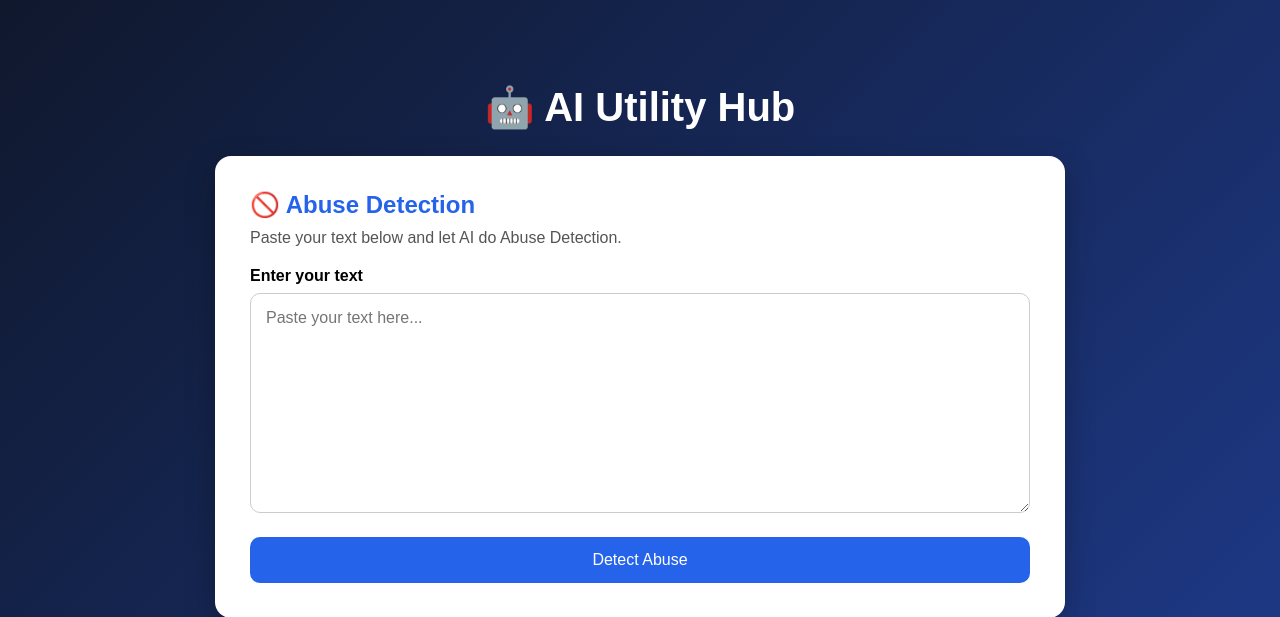
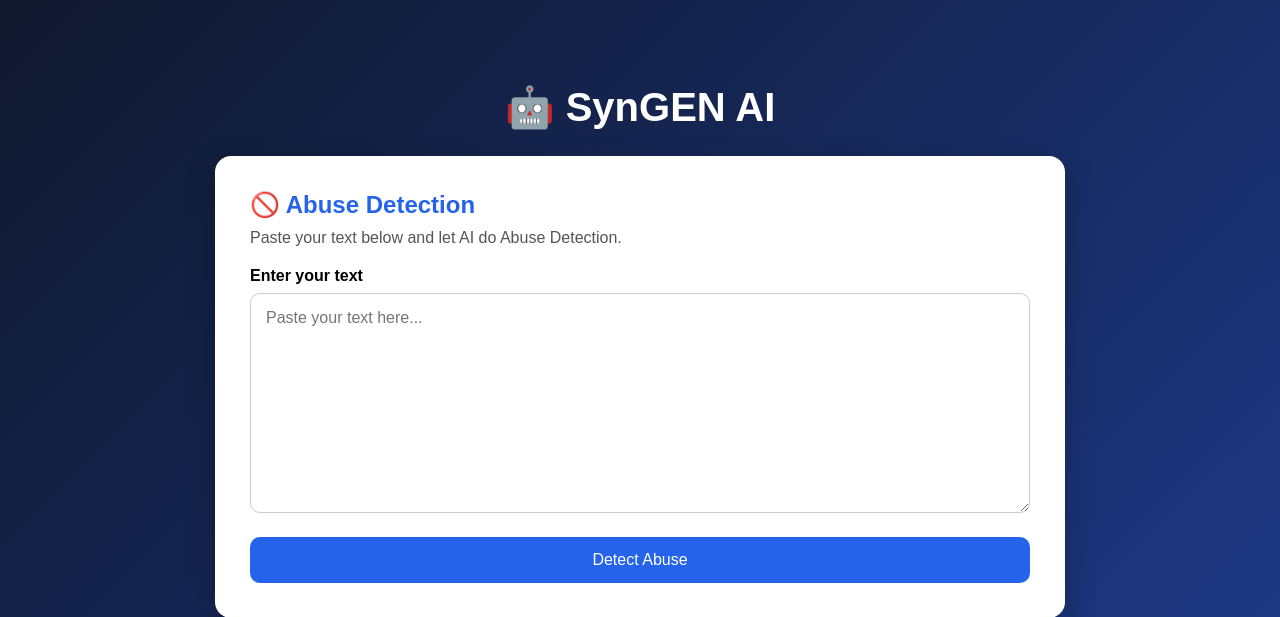
Before and after one commit to vaibhav01-source/project, a Flask app: page /abuse_det in a window 1280 px wide. Shown: the part 49-666 px from the top of the page. Run offline with Flask 3, Linux system fonts and the light colour scheme; the visitor is signed in with stand-in values (Sample User, id 1).

Commit message:
Update navigation links and header title

```diff
--- a/templates/abuse_det.html
+++ b/templates/abuse_det.html
@@ -16,7 +16,7 @@
             <a href="/profile">🏠 Dashboard</a>
             <a href="/summary">📝 Summarizer</a>
             <a href="/abuse_det">🚫 Abuse Detection</a>
-            <a href="#">😊 Sentiment Analysis</a>
+            <a href="/sentiment_analysis">😊 Sentiment Analysis</a>
         </div>
 
         <div class="nav-right">
@@ -25,7 +25,7 @@
 
     </nav>
 
-    <h1>🤖 AI Utility Hub</h1>
+    <h1>🤖 SynGEN AI</h1>
     <div class="card">
 
         <h2>🚫 Abuse Detection</h2>
@@ -60,3 +60,8 @@
 
 </body>
 </html>
+
+</div>
+
+</body>
+</html>
```
